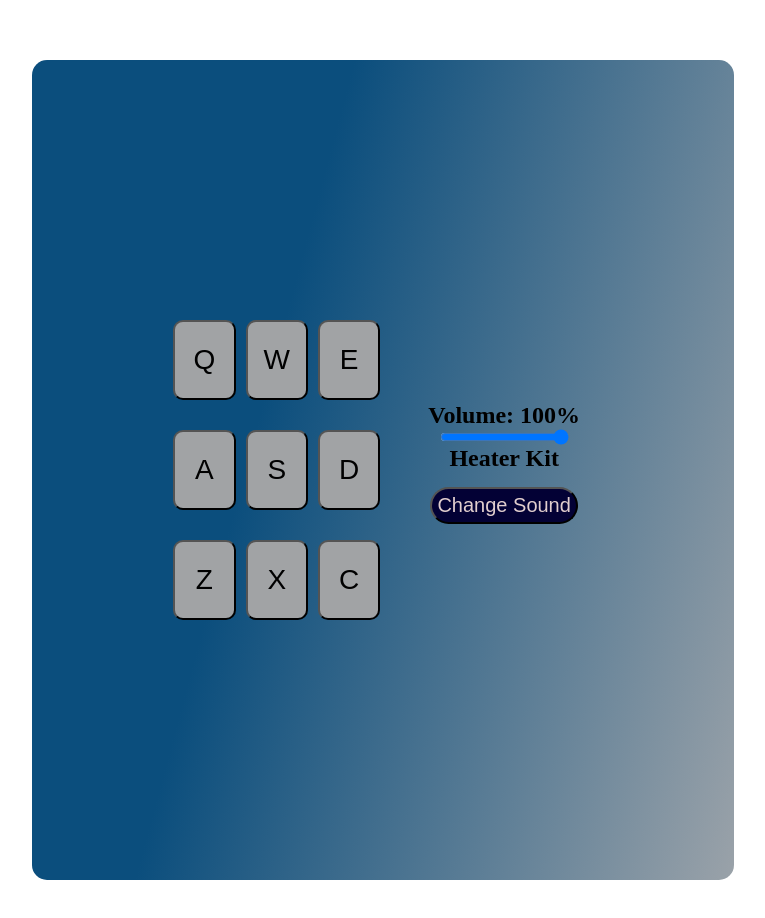
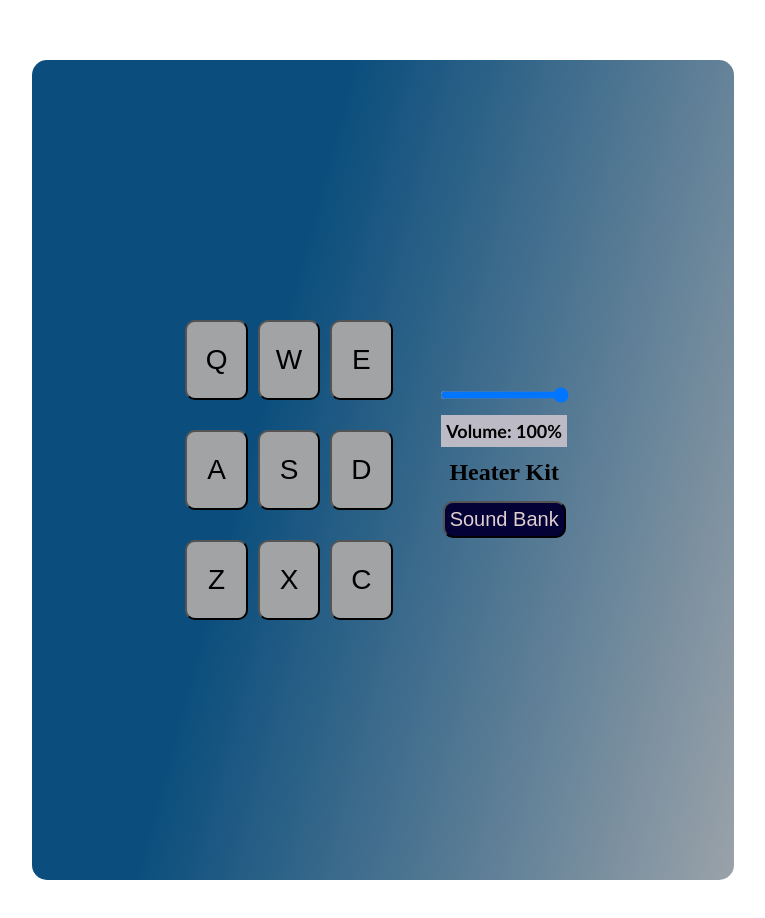
Before and after one commit to didi-devs/my-drum-machine, a React (Create React App) app: page / in a window 1280 px wide. Shown: the top 918 px of the page, without its empty margins (257-1022 px from the left). Built offline with nearby package versions, Linux system fonts and the light colour scheme.

Commit message:
controle style

```diff
--- a/src/App.js
+++ b/src/App.js
@@ -155,29 +155,32 @@ const Keyboard = ({ play , sounds}) => (
  </div>
 )
 
-const DrumControls = ({ name,volume, handleVolumeChange, secondGroup }) => (
-
-  <div className="controle">
-    <h2>Volume: {Math.round(volume * 100)}%</h2>
-    <input
-      max='1'
-      min='0'
-      step={0.01}
-      type="range"
-      value={volume}
-      onChange={handleVolumeChange}
-    />
-    <h2 id='display'>{name}</h2>
-    <button onClick={secondGroup} id='switch'>Change Sound</button>
-    </div>
-
-)
 
 function App() {
   const [volume, setVolume] = React.useState(1);
   const [soundsName, setSoundsName] = React.useState("");
   const [soundType, setSoundType] = React.useState("heaterKit");
   const [sounds, setSounds] = React.useState(soundGroup[soundType])
+
+
+  const DrumControls = ({ name, volume, handleVolumeChange, secondGroup }) => (
+  <div className="controle">
+    <input
+      max="1"
+      min="0"
+      step={0.01}
+      type="range"
+      value={volume}
+      onChange={handleVolumeChange}
+    />
+    <h2 id='volume'>Volume: {Math.round(volume * 100)}%</h2>
+    <h2 id="display">{name}</h2>
+    <button onClick={secondGroup} id="switch">
+      Sound Bank
+    </button>
+  </div>
+);
+
 
   const handleVolumeChange = (event) => {
     setVolume(event.target.value)
@@ -211,15 +214,16 @@ function App() {
     }
 
   return (
-    <div className='body'>
+    <div className="body">
       {setKeyVolume()}
-     <div className="wrapper" id="drum-machine">
-      <Keyboard play={play} sounds={sounds} />
+      <div className="wrapper" id="drum-machine">
+        <Keyboard play={play} sounds={sounds} />
         <DrumControls
           volume={volume}
           handleVolumeChange={handleVolumeChange}
           name={soundsName || soundName[soundType]}
-          secondGroup={secondGroup} />
+          secondGroup={secondGroup}
+        />
       </div>
     </div>
   );
--- a/src/App.scss
+++ b/src/App.scss
@@ -50,6 +50,15 @@
    justify-content: center;
 }
 
+#volume {
+  background-color: #bcbbc5;
+  color: black;
+  font-size: 18px;
+  padding: 5px;
+  margin: 12px;
+  font-family: 'Trebuchet MS';
+}
+
 @media(min-width: 768px) {
   .wrapper {
     width: 682px;
@@ -74,7 +83,7 @@
  #switch {
   background-color: #030135;
   font-size: 20px;
-  border-radius: 20px;
+  border-radius: 10px;
   color: rgb(225, 206, 206);
   padding: 5px;
   margin: 15px;
```
